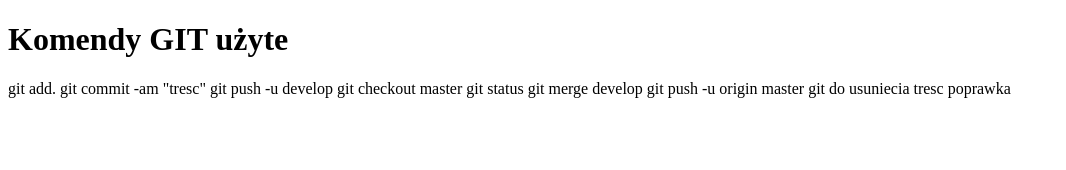
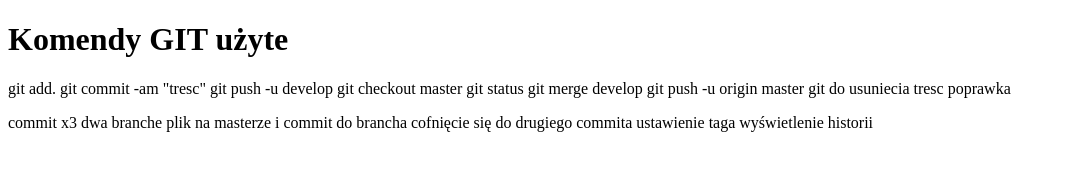
Before and after one commit to MIchalVoldiNiemczyk/WSB2903, a plain HTML site: page index.html in a window 1280 px wide. Shown: the whole page, without its empty margins (0-1066 px from the left). Drawn offline with Linux system fonts and the light colour scheme.

Commit message:
przed przywroceniem do commita

```diff
--- a/index.html
+++ b/index.html
@@ -17,5 +17,13 @@
         git do usuniecia tresc
         poprawka
     </p>
+    <p>
+        commit x3
+        dwa branche
+        plik na masterze i commit do brancha
+        cofnięcie się do drugiego commita
+        ustawienie taga
+        wyświetlenie historii
+    </p>
 </body>
 </html>
```
